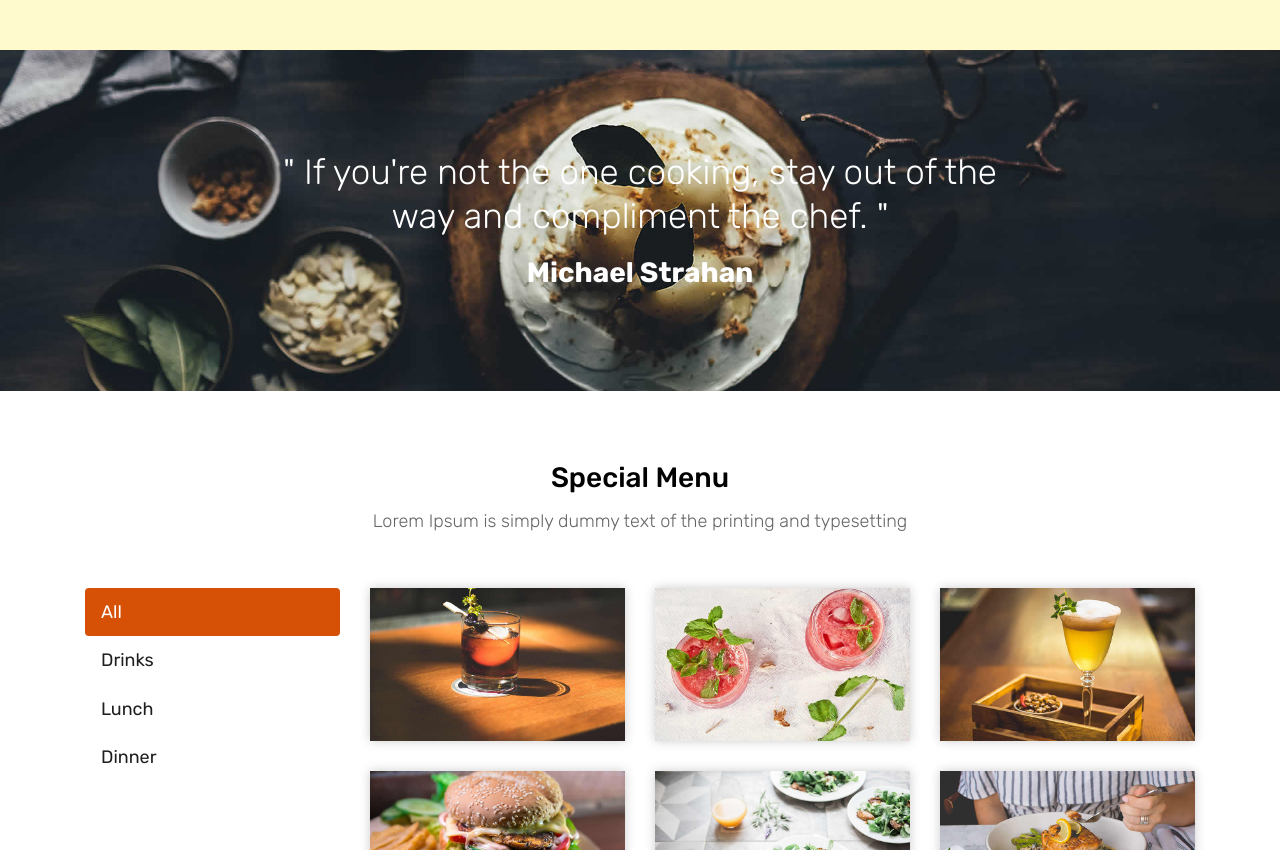
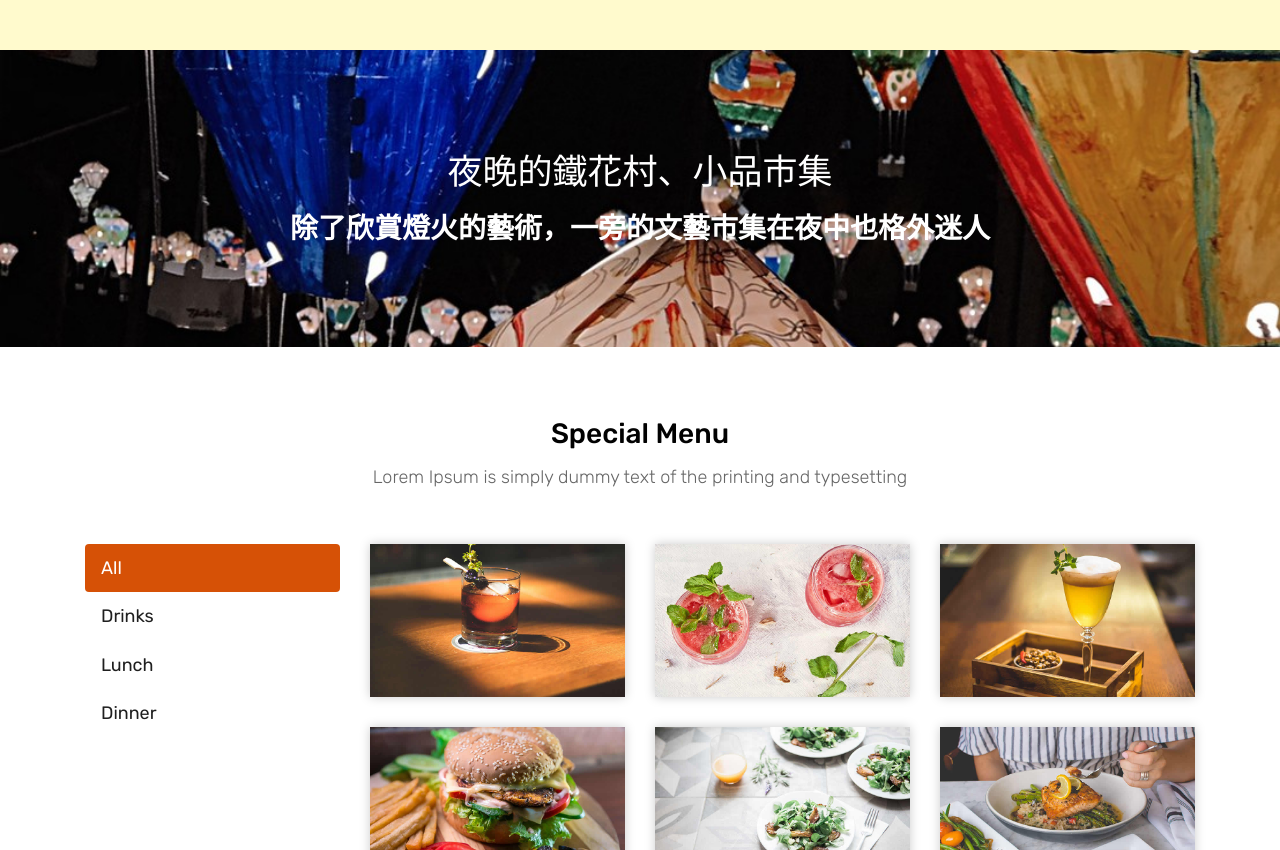
Before and after one commit to jing3131/HWK1, a plain HTML site: page index.html in a window 1280 px wide. Shown: the part 1339-2189 px from the top of the page. Drawn offline with Linux system fonts and the light colour scheme.

Commit message:
change qt-box

```diff
--- a/css/style.css
+++ b/css/style.css
@@ -358,7 +358,7 @@ button:focus{
 
 
 .qt-background{
-	background: url(../images/qt-bg.jpg) no-repeat;
+	background: url(../images/qt_light.jpg) no-repeat;
 	background-size: cover;
 	padding: 100px 0;
 	background-attachment: fixed;
--- a/index.html
+++ b/index.html
@@ -146,9 +146,9 @@
 			<div class="row">
 				<div class="col-md-8 ml-auto mr-auto text-center">
 					<p class="lead ">
-						" If you're not the one cooking, stay out of the way and compliment the chef. "
+						夜晚的鐵花村、小品市集
 					</p>
-					<span class="lead">Michael Strahan</span>
+					<span class="lead">除了欣賞燈火的藝術，一旁的文藝市集在夜中也格外迷人</span>
 				</div>
 			</div>
 		</div>
```
Also changed, not shown: images/qt_light.jpg (added).
